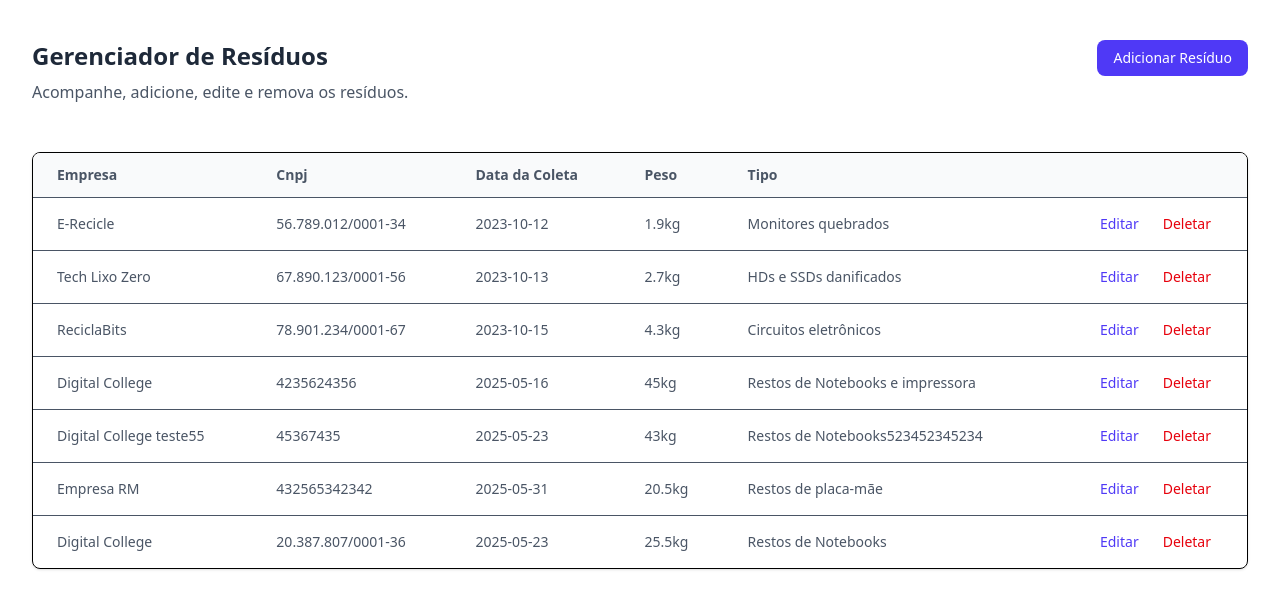
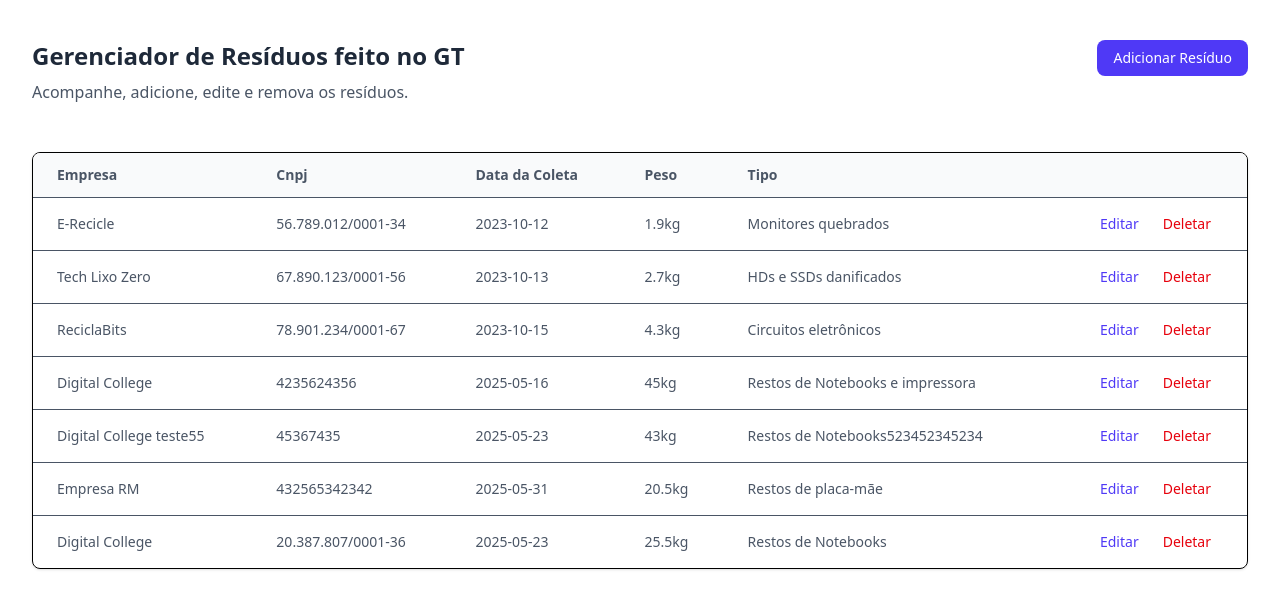
Before and after one commit to rodrigoamb/ger-residuos-gt, a React (Vite) app: page / in a window 1280 px wide. Shown: the top 608 px of the page. Built offline with nearby package versions, Linux system fonts and the light colour scheme; data requests are answered from the project's data file.

Commit message:
titulo alterado

```diff
--- a/src/components/Table.jsx
+++ b/src/components/Table.jsx
@@ -26,7 +26,7 @@ export default function Table({
       <div className="items-start justify-between md:flex">
         <div className="max-w-lg">
           <h3 className="text-gray-800 text-xl font-bold sm:text-2xl">
-            Gerenciador de Resíduos
+            Gerenciador de Resíduos feito no GT
           </h3>
           <p className="text-gray-600 mt-2">
             Acompanhe, adicione, edite e remova os resíduos.
```
